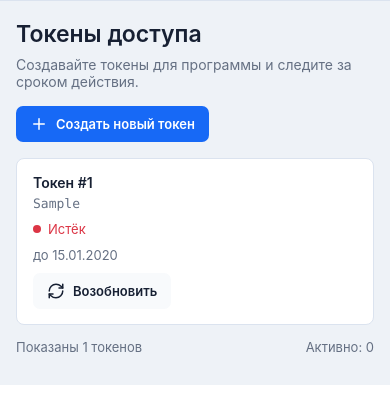
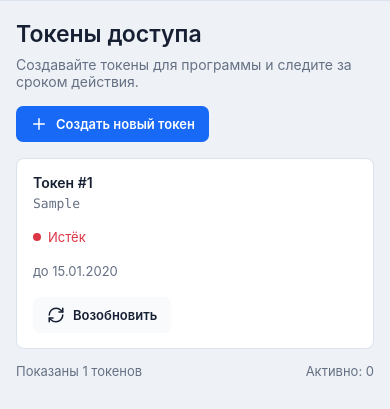
Before and after one commit to cybergogic2/MarketPrinterWeb, a Django app: page /api/account/ in a window 390 px wide. Shown: the part 1317-1726 px from the top of the page. Before the commit the page ends 1702 px from the top, so only its background shows below. Run offline with Django 5.2, Linux system fonts and the light colour scheme; a user stored in the database is signed in; tables that the repository leaves empty hold one stand-in row (values such as "Sample post"); data that the repository does not hold is empty.

Commit message:
Fix account token row layout

```diff
--- a/licenses/templates/licenses/account/base.html
+++ b/licenses/templates/licenses/account/base.html
@@ -407,8 +407,8 @@
 
         .account-token-row {
             display: grid;
-            grid-template-columns: minmax(160px, 1fr) 106px 116px 210px;
-            gap: 10px;
+            grid-template-columns: minmax(280px, 360px) max-content max-content minmax(292px, 1fr);
+            gap: 18px;
             align-items: center;
             padding: 15px 16px;
         }
@@ -768,10 +768,11 @@
             }
 
             .account-token-row {
-                grid-template-columns: minmax(0, 1fr) 130px;
+                grid-template-columns: minmax(0, 1fr) max-content;
             }
 
             .account-token-actions {
+                grid-column: 1 / -1;
                 justify-content: flex-start;
             }
         }
```
